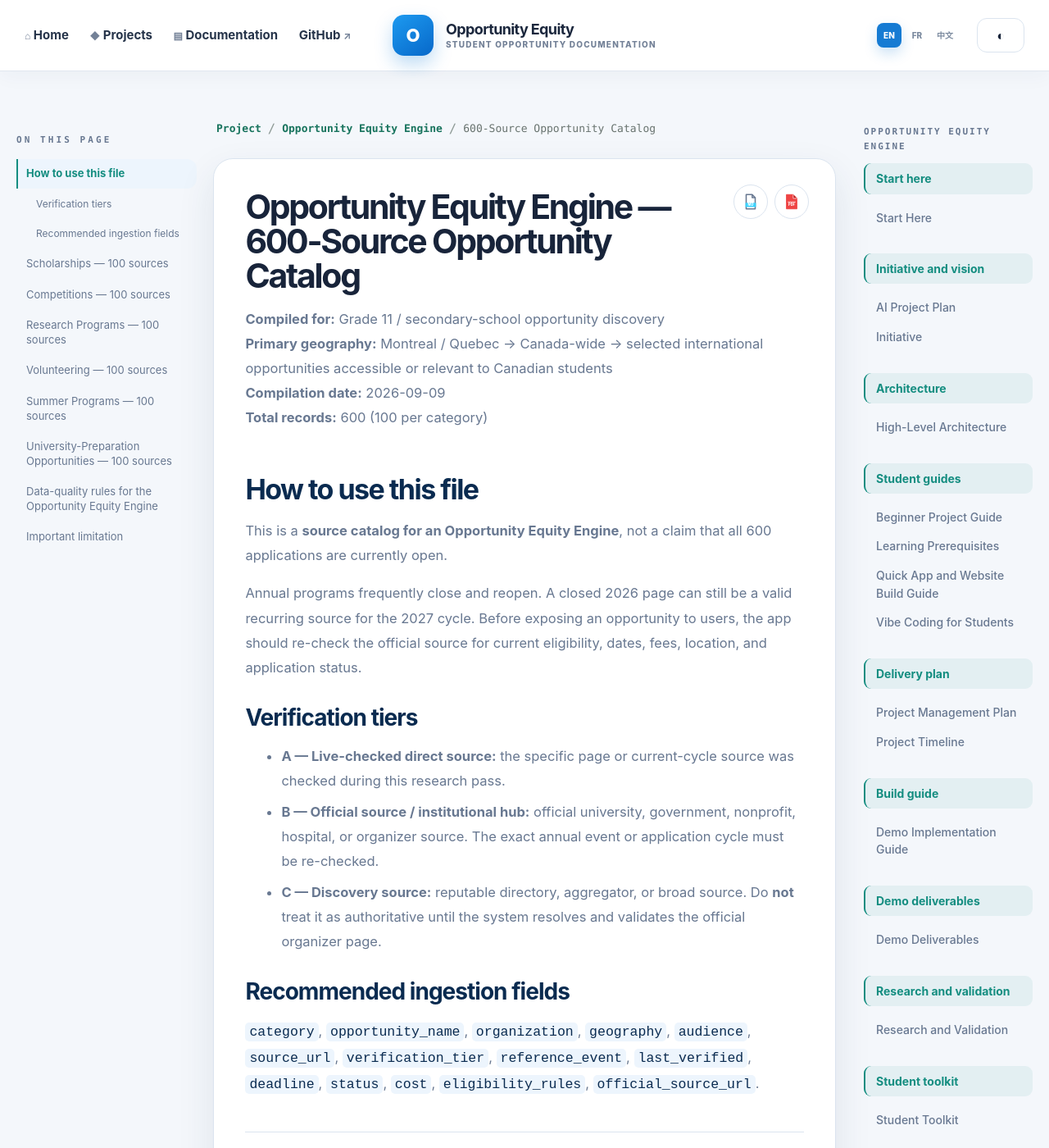
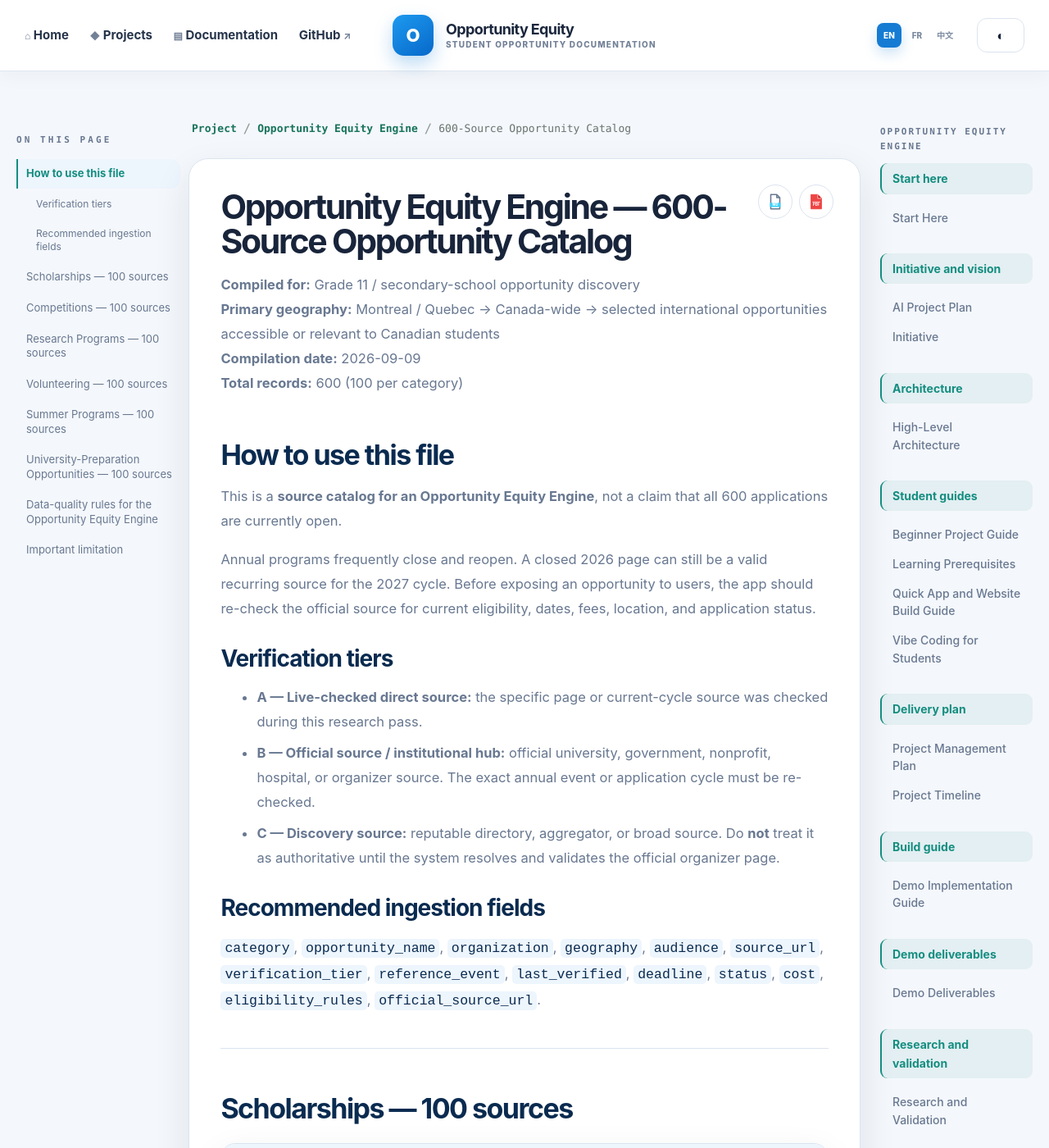
Before and after one commit to andyxuan2010/OpportunityEquityEngine, a Jekyll site: the page built from docs/10-opportunity-sources/Opportunity_Equity_Engine_600_Sources.md, in a window 1280 px wide and 1400 px high. Shown: the whole window at 82% size. Built offline with Jekyll 4.4.1, drawn with Linux system fonts in a browser that asks for light colours.

Commit message:
Expand article space and index columns

```diff
--- a/assets/css/style.scss
+++ b/assets/css/style.scss
@@ -225,13 +225,13 @@
 .home-content tr:last-child td, .document-content tr:last-child td { border-bottom: 0; }
 .document-catalog table { table-layout: fixed; }
 .document-catalog th, .document-catalog td { overflow-wrap: anywhere; word-break: normal; }
-.document-catalog th:nth-child(1), .document-catalog td:nth-child(1) { width: 5%; }
-.document-catalog th:nth-child(2), .document-catalog td:nth-child(2) { width: 27%; }
-.document-catalog th:nth-child(3), .document-catalog td:nth-child(3) { width: 17%; }
-.document-catalog th:nth-child(4), .document-catalog td:nth-child(4) { width: 15%; }
-.document-catalog th:nth-child(5), .document-catalog td:nth-child(5) { width: 16%; }
+.document-catalog th:nth-child(1), .document-catalog td:nth-child(1) { width: 8%; min-width: 72px; white-space: nowrap; }
+.document-catalog th:nth-child(2), .document-catalog td:nth-child(2) { width: 26%; }
+.document-catalog th:nth-child(3), .document-catalog td:nth-child(3) { width: 16%; }
+.document-catalog th:nth-child(4), .document-catalog td:nth-child(4) { width: 14%; }
+.document-catalog th:nth-child(5), .document-catalog td:nth-child(5) { width: 15%; }
 .document-catalog th:nth-child(6), .document-catalog td:nth-child(6) { width: 6%; }
-.document-catalog th:nth-child(7), .document-catalog td:nth-child(7) { width: 14%; }
+.document-catalog th:nth-child(7), .document-catalog td:nth-child(7) { width: 15%; }
 .home-content blockquote, .document-content blockquote { margin: 24px 0; padding: 18px 22px; border-left: 4px solid var(--blue-bright); border-radius: 0 15px 15px 0; color: var(--navy); background: var(--soft-blue); }
 .home-content img, .document-content img { display: block; width: auto; max-width: 100%; height: auto; margin: 28px auto; border: 1px solid var(--line); border-radius: 18px; box-shadow: var(--shadow); }
 .home-content pre, .document-content pre { overflow-x: auto; padding: 22px; border-radius: 16px; color: #dff2ff; background: #0b2544; box-shadow: var(--shadow); }
@@ -262,7 +262,7 @@
 .document-kicker { width: min(100%, 1050px); margin: 0 0 18px; color: var(--blue); font-size: 12px; font-weight: 850; letter-spacing: .17em; text-transform: uppercase; }
 .kicker-dot { display: inline-block; width: 8px; height: 8px; margin-right: 8px; border-radius: 50%; background: var(--teal); box-shadow: 0 0 0 5px rgba(20, 141, 128, .12); }
 .document-shell { width: min(1760px, calc(100% - 40px)); max-width: none; }
-.document-reader { width: 100%; display: grid; grid-template-columns: 220px minmax(0, 1fr) 220px; gap: 20px; align-items: start; }
+.document-reader { width: 100%; display: grid; grid-template-columns: 200px minmax(0, 1fr) 200px; gap: 10px; align-items: start; }
 .document-column { min-width: 0; }
 .document-toc { grid-column: 1; grid-row: 1; position: sticky; top: 104px; max-height: calc(100vh - 128px); overflow-y: auto; padding: 16px 0; scrollbar-width: none; -ms-overflow-style: none; }
 .document-toc::-webkit-scrollbar, .document-toc-nav::-webkit-scrollbar { display: none; width: 0; height: 0; }
```
